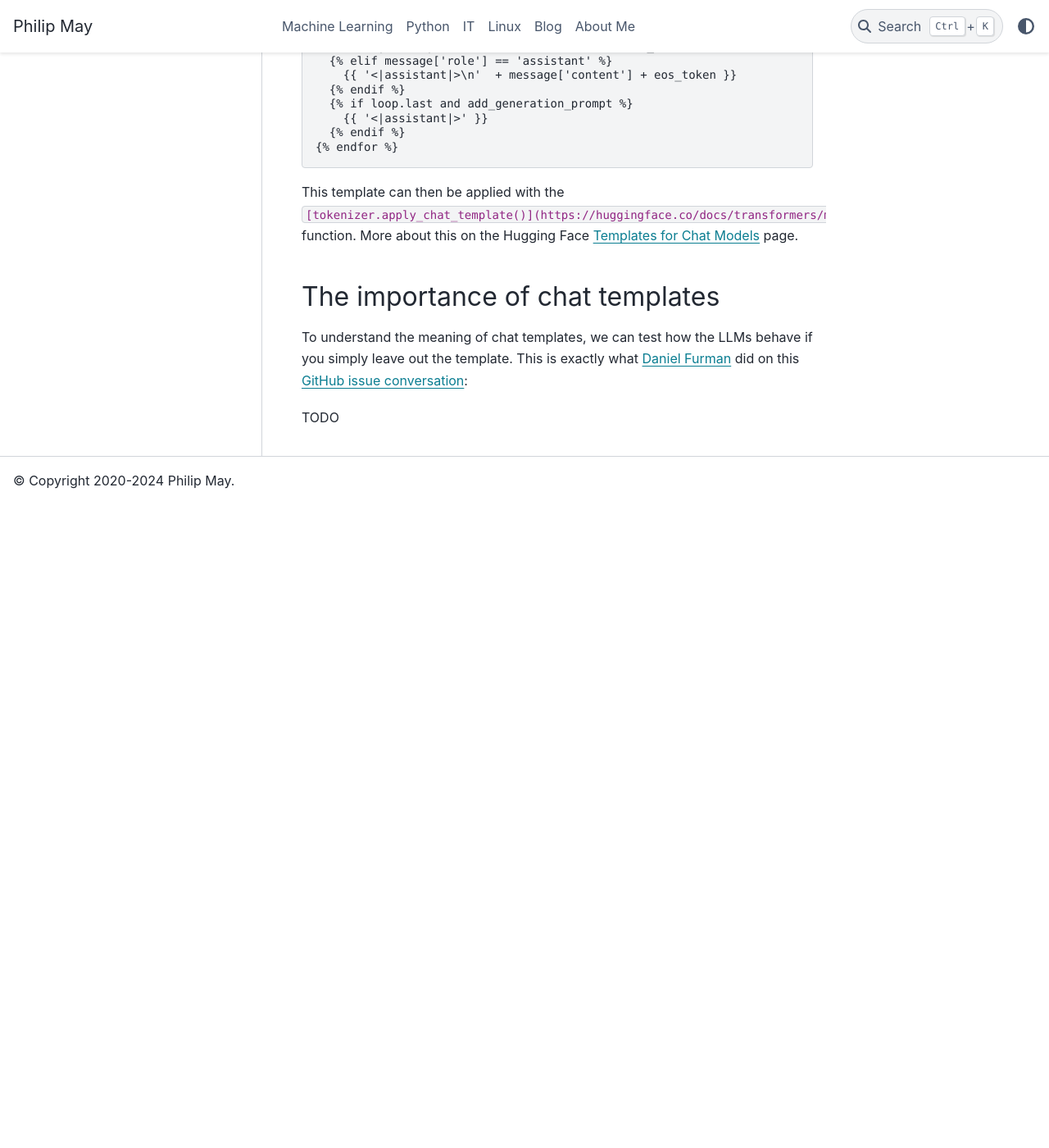
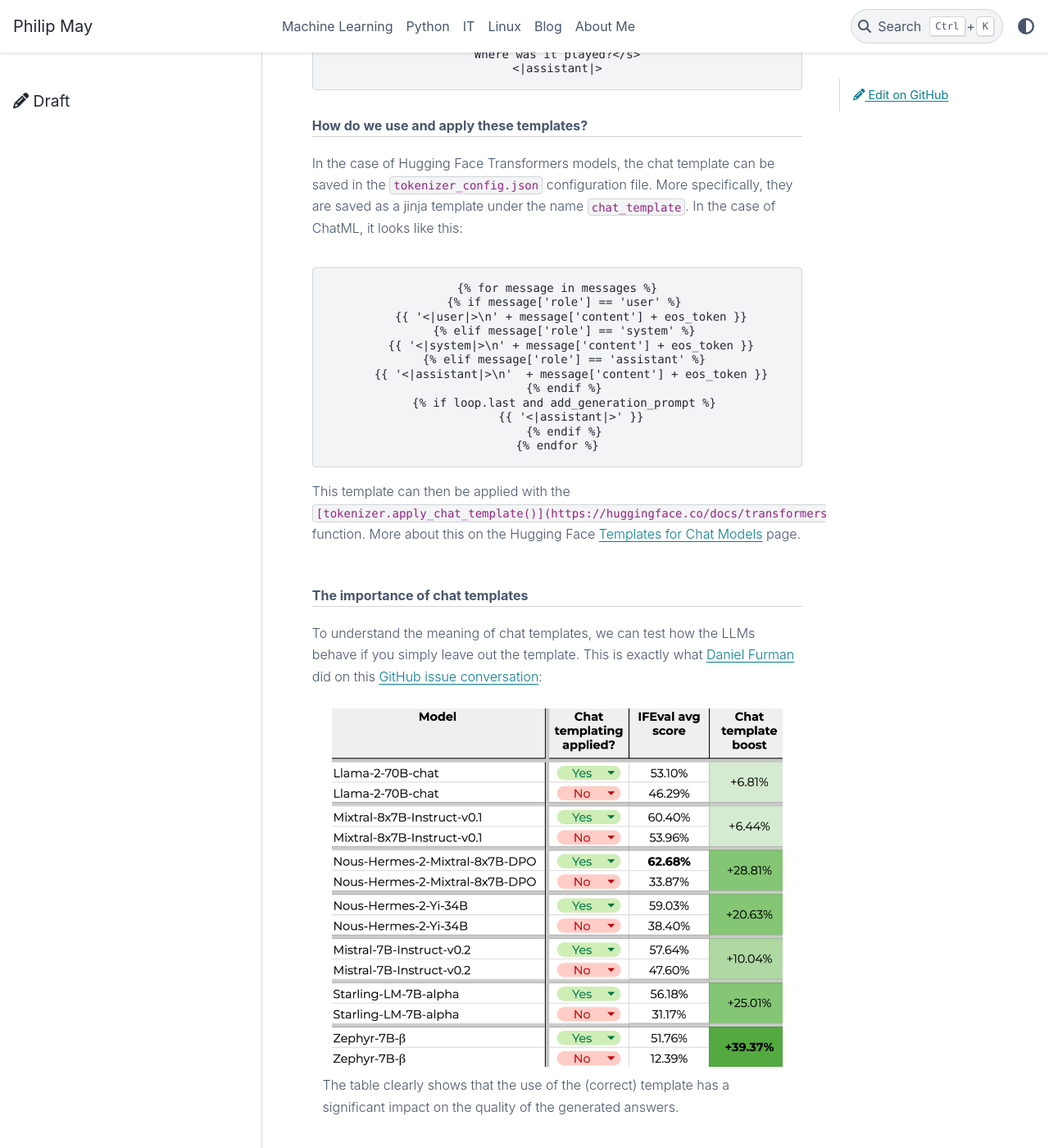
Before and after one commit to PhilipMay/PhilipMay_org, a Sphinx documentation site: the page built from source/blog/2024/importance-of-chat-templates.md, in a window 1280 px wide and 1400 px high, scrolled down 1692 px. Shown: the whole window at 82% size. Built offline with Sphinx 7.4.7 and the PyData theme 0.15.4, drawn with Linux system fonts in a browser that asks for light colours; comment, search, counter and statistics services are not loaded; before the commit the page ends 2308 px from its top, so only the background shows below that; some of the changed text lies outside the part shown.

Commit message:
finish blog draft

```diff
--- a/source/blog/2024/importance-of-chat-templates.md
+++ b/source/blog/2024/importance-of-chat-templates.md
@@ -7,6 +7,9 @@ A long time ago, when GPT-3.5 (without turbo) was current, LLMs were simply trai
 When GPT-3.5-turbo was released, there was a small but essential change in the course of ChatGPT.
 Now the LLM could not only complete texts but also "read and understand" multi turn conversations.
 At the same time, there was also the option of using system prompts.
+
+:::{figure} /\_static/img/blog-2024/chat-template.png
+:width: 550px
 
 OpenAI has named the whole thing Chat API. They define the roles of system, user and assistant.
 Below is an example of how such a conversation is created using the Python API
@@ -89,4 +92,7 @@ To understand the meaning of chat templates, we can test how the LLMs behave if
 This is exactly what [Daniel Furman](https://github.com/daniel-furman) did on this
 [GitHub issue conversation](https://github.com/EleutherAI/lm-evaluation-harness/issues/1098#issuecomment-1953068243):
 
-TODO
+:::{figure} /\_static/img/blog-2024/model-eval-template.png
+:width: 550px
+
+The table clearly shows that the use of the (correct) template has a significant impact on the quality of the generated answers.
```
Also changed, not shown: source/_static/img/blog-2024/chat-template.png (added), source/_static/img/blog-2024/model-eval-template.png (added).
